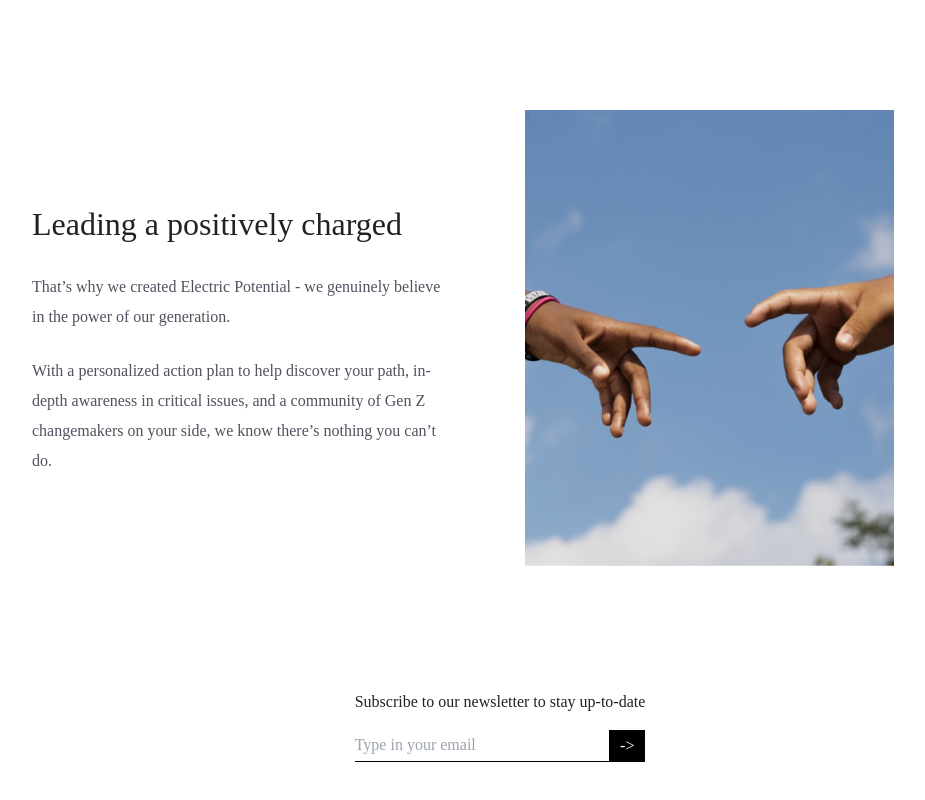
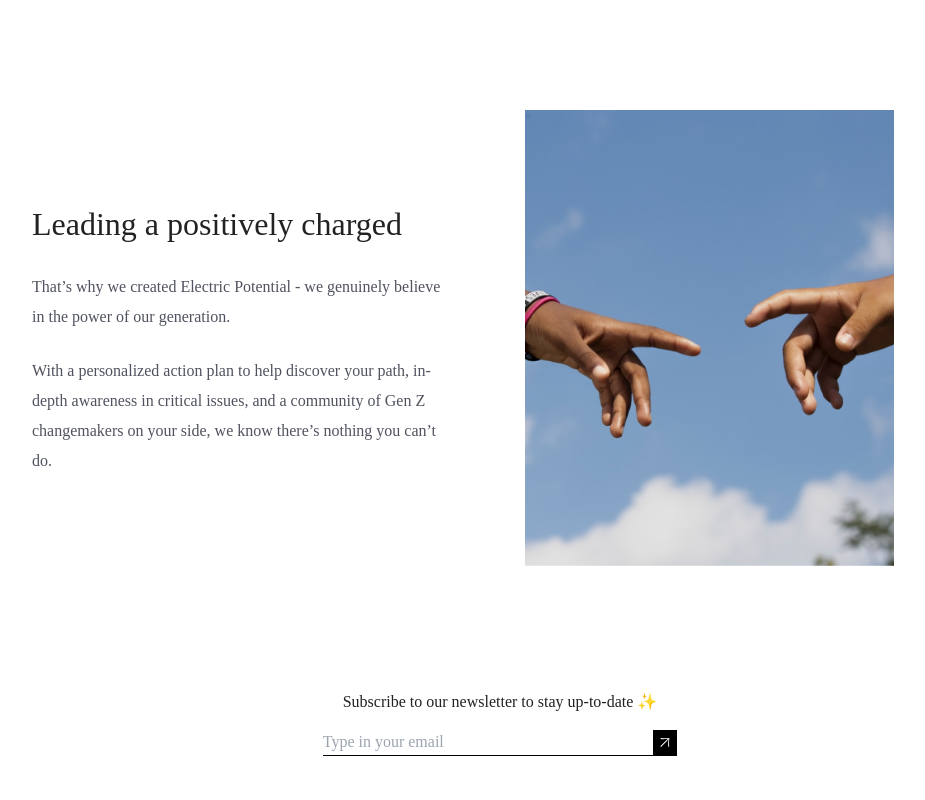
Before and after one commit to electricpotential/electricpotential.org, a Next.js app in the folder web/: page / in a window 1280 px wide. Shown: the part 2585-3385 px from the top of the page, without its empty margins (140-1065 px from the left). Built offline with nearby package versions, Linux system fonts and the light colour scheme; a web font is replaced by a local one.

Commit message:
add /icons folder, w/ go-arrow svg + fix UI of subscription input

```diff
--- a/web/components/core/SubscriptionForm.tsx
+++ b/web/components/core/SubscriptionForm.tsx
@@ -1,5 +1,6 @@
 "use client"
 
+import { GoArrow } from "@/components/icons"
 import { useState } from "react"
 
 export const SubscriptionForm = () => {
@@ -19,6 +20,7 @@ export const SubscriptionForm = () => {
     }
 
     try {
+      // TODO: add some loading state UI
       const response = await fetch("/api/subscribe", {
         method: "PUT",
         body: JSON.stringify(data),
@@ -32,14 +34,18 @@ export const SubscriptionForm = () => {
 
       const responseData = await response.json()
       console.log("subscription response:", responseData)
+      alert(`${email.value} has been successfully subscribed`) // TODO: improve UI of confirmation message
     } catch (error: any) {
       console.log("Error in submitting form subscription", error.message)
+      alert("Error in submitting form subscription")
     }
   }
 
   return (
     <div className="flex flex-col gap-[16px] text-dark w-max">
-      <span className="">Subscribe to our newsletter to stay up-to-date</span>
+      <span className="mx-5">
+        Subscribe to our newsletter to stay up-to-date ✨
+      </span>
       <form onSubmit={handleSubmit} className="flex flex-row w-full">
         <input
           required
@@ -52,9 +58,11 @@ export const SubscriptionForm = () => {
           placeholder="Type in your email"
         ></input>
         <button
-          className="w-[40px] bg-black text-white p-1"
+          className="font-sans flex items-center justify-center w-[26px] h-[26px] bg-black text-white p-1"
           type="submit"
-        >{`->`}</button>
+        >
+          <GoArrow className="w-2.5 fill-white" />
+        </button>
       </form>
     </div>
   )
--- /dev/null
+++ b/web/components/icons/ArrowIcons.tsx
@@ -0,0 +1,16 @@
+import { FC } from "react"
+
+// Fill
+export const GoArrow: FC<{ className: string }> = ({ className }) => (
+  <svg
+    className={className}
+    viewBox="0 0 9 10"
+    fill="none"
+    xmlns="http://www.w3.org/2000/svg"
+  >
+    <path
+      stroke="none"
+      d="M0.896242 9.01789L0.299736 8.40434L5.25925 3.44482C5.49786 3.20622 5.74782 2.96194 6.00915 2.71197C6.27047 2.46201 6.52044 2.22909 6.75904 2.01321C7.009 1.79733 7.22488 1.60418 7.40667 1.43375L8.03726 1.26332L7.86683 1.89391C7.65096 2.13251 7.44644 2.35975 7.25328 2.57563C7.06013 2.79151 6.85561 3.01875 6.63974 3.25735C6.42386 3.48459 6.16253 3.7516 5.85576 4.05837L0.896242 9.01789ZM7.4578 8.7452C7.41235 8.31344 7.37827 7.876 7.35554 7.43289C7.33282 6.97841 7.32146 6.52961 7.32146 6.08649C7.32146 5.43885 7.34418 4.81394 7.38963 4.21176C7.43508 3.60957 7.50325 3.04715 7.59414 2.5245C7.6964 1.99049 7.81002 1.53032 7.93501 1.14402L8.17361 1.36557C7.77594 1.50192 7.31578 1.61554 6.79312 1.70643C6.27047 1.79733 5.70237 1.8655 5.08882 1.91095C4.48664 1.9564 3.86741 1.97912 3.23113 1.97912C2.77665 1.97912 2.32217 1.96776 1.86769 1.94504C1.42458 1.92231 0.987138 1.88823 0.555382 1.84278L0.640597 0.990628C1.18597 1.0588 1.71999 1.10993 2.24264 1.14402C2.76529 1.16674 3.28794 1.1781 3.8106 1.1781C4.57185 1.1781 5.32742 1.1497 6.07732 1.09289C6.83857 1.02471 7.62255 0.928137 8.42925 0.803155L8.49742 0.871327C8.37244 1.68939 8.27587 2.47905 8.20769 3.24031C8.15088 3.9902 8.12248 4.74009 8.12248 5.48998C8.12248 6.01264 8.13952 6.53529 8.17361 7.05794C8.20769 7.58059 8.25882 8.12029 8.32699 8.67703L7.4578 8.7452Z"
+    />
+  </svg>
+)
--- /dev/null
+++ b/web/components/icons/index.ts
@@ -0,0 +1 @@
+export * from "./ArrowIcons"
```
